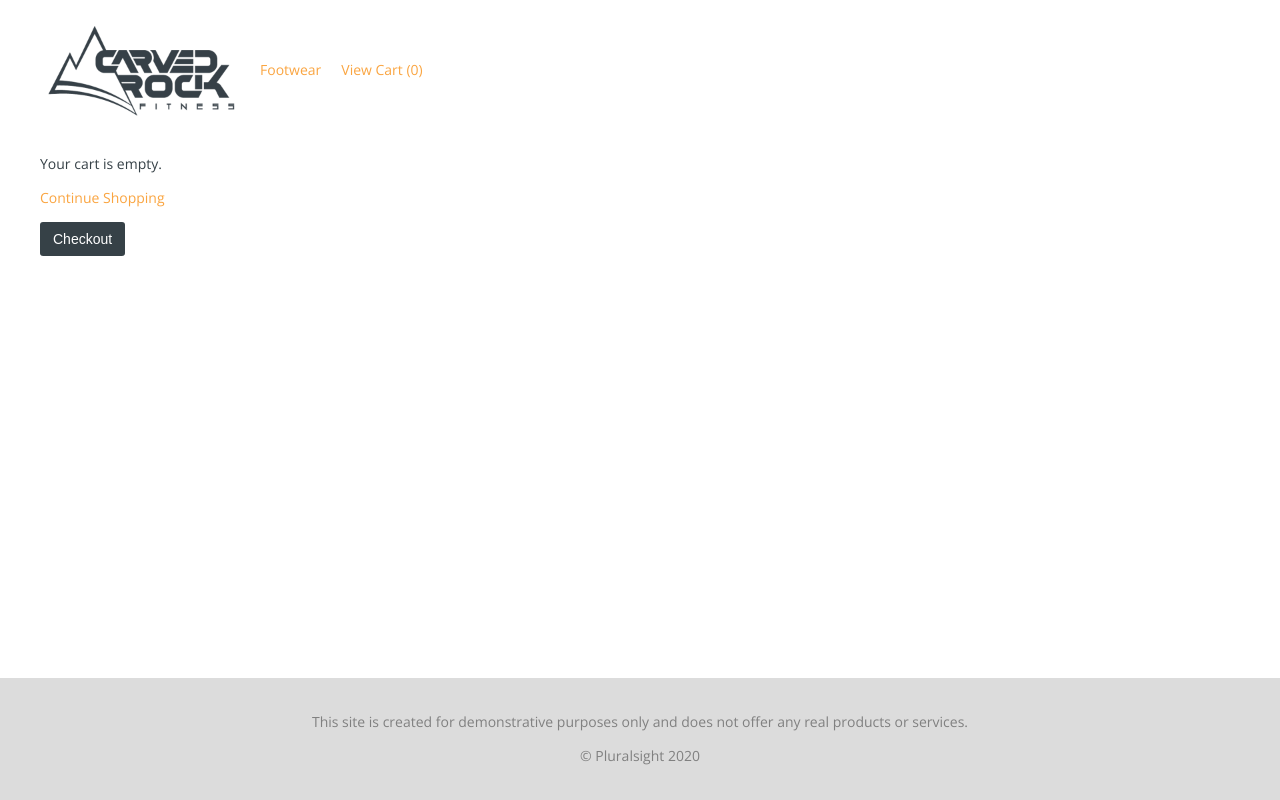
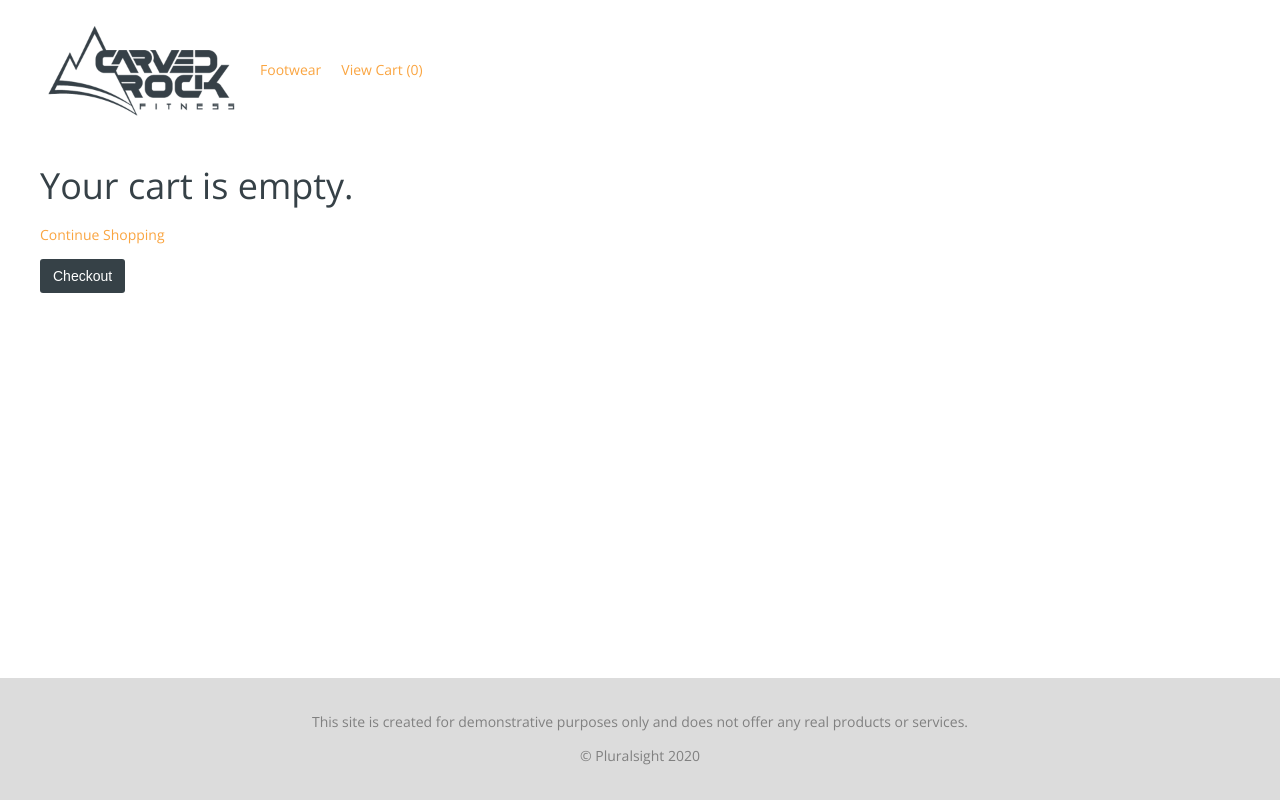
Before and after one commit to coryhouse/react-state-demo, a React (Create React App) app: page /cart in a window 1280 px wide. Built offline with nearby package versions, Linux system fonts and the light colour scheme; data requests are answered from the project's data file.

Commit message:
Unify cart header

```diff
--- a/src/Cart.jsx
+++ b/src/Cart.jsx
@@ -41,13 +41,11 @@ export default function Cart({ cart, shoes, updateCart }) {
 
   return (
     <section id="cart">
-      {cart.length === 0 ? (
-        <p>Your cart is empty.</p>
-      ) : (
-        <h1>
-          {totalQuantity} Item{totalQuantity > 1 && "s"} in My Cart
-        </h1>
-      )}
+      <h1>
+        {cart.length === 0
+          ? "Your cart is empty."
+          : `${totalQuantity} Item${totalQuantity > 1 ? "s" : ""} in My Cart`}
+      </h1>
       <p>
         <Link to="/">Continue Shopping</Link>
       </p>
```
